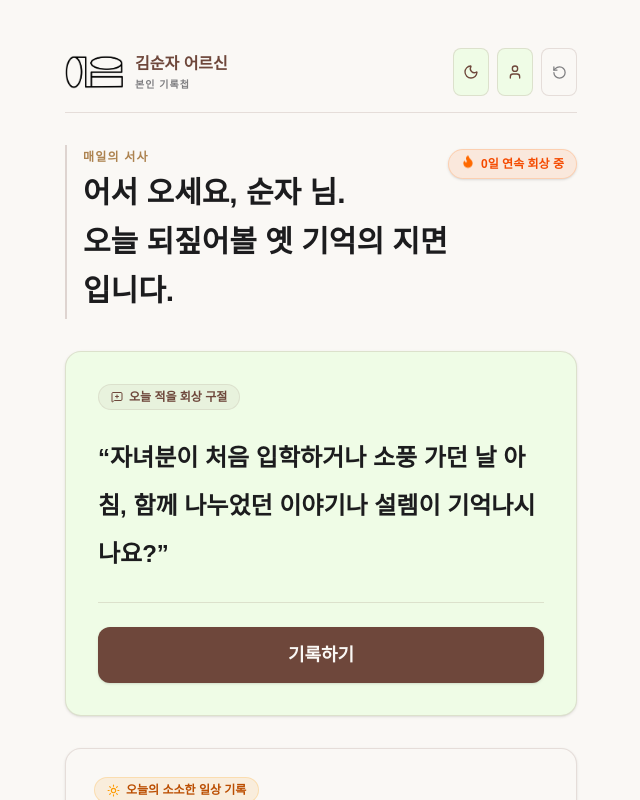
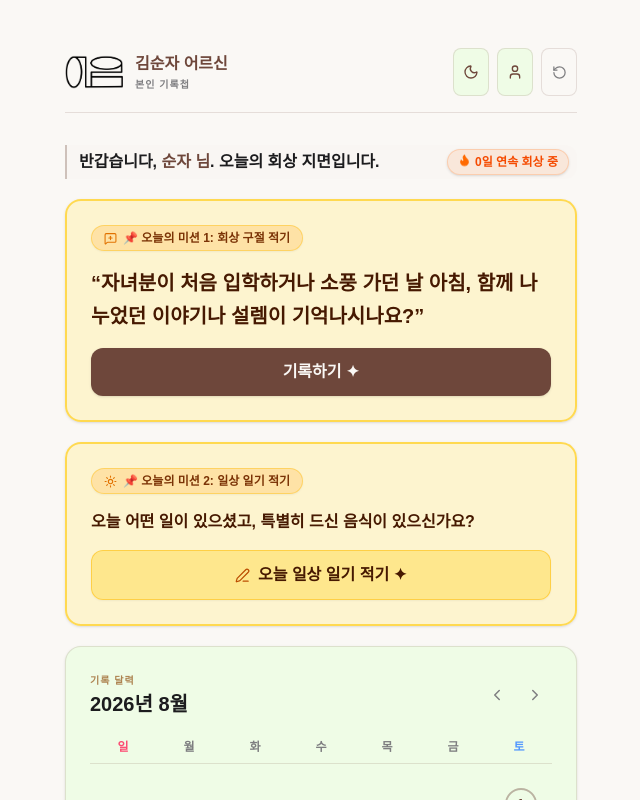
Before and after one commit to wojak-1234/AI-Builder-Sprint, a Next.js app: page /home in a window 1280 px wide. Shown: the top 800 px of the page, without its empty margins (319-959 px from the left). Built offline with nearby package versions, Linux system fonts and the light colour scheme; no server answers; the database is empty.

Commit message:
refactor: compact home header and add soft yellow highlights for missions (drafted with Antigravity)

```diff
--- a/app/home/page.tsx
+++ b/app/home/page.tsx
@@ -208,96 +208,84 @@ function HomeContent() {
       </header>
 
       {/* Main Home Dashboard Layout */}
-      <main className="w-full max-w-lg mx-auto flex-1 flex flex-col justify-center gap-8">
-        {/* Greetings & Streak Badge */}
-        <div className="flex items-start justify-between border-l-2 border-primary/20 pl-4 py-1">
+      <main className="w-full max-w-lg mx-auto flex-1 flex flex-col justify-center gap-5">
+        {/* Compact Greetings & Streak Badge */}
+        <div className="flex items-center justify-between border-l-2 border-primary/30 pl-3 py-1 bg-muted/20 rounded-r-xl px-2">
           <div className="text-left">
-            <span className="text-xs text-highlight font-serif font-bold tracking-widest uppercase block mb-1">매일의 서사</span>
-            <h1 className="text-2xl sm:text-3xl font-serif font-bold text-foreground leading-relaxed animate-fade-in">
+            <h1 className="text-sm sm:text-base font-serif font-bold text-foreground leading-snug">
               {user?.role === "self" ? (
-                <>
-                  어서 오세요, 순자 님. <br />
-                  오늘 되짚어볼 옛 기억의 지면입니다.
-                </>
+                <>반갑습니다, <span className="text-primary">순자 님</span>. 오늘의 회상 지면입니다.</>
               ) : (
-                <>
-                  반갑습니다, 지영 님. <br />
-                  어머니의 흘러간 세월을 모아 기록해 주세요.
-                </>
+                <>반갑습니다, <span className="text-primary">지영 님</span>. 어머니의 기록 지면입니다.</>
               )}
             </h1>
           </div>
 
           {/* Streak Counter Badge */}
-          <div className="shrink-0 flex items-center gap-1.5 px-3 py-1.5 rounded-full bg-orange-500/10 border border-orange-500/20 text-orange-600 dark:text-orange-400 text-xs font-serif font-bold shadow-sm">
-            <Flame size={14} className="fill-orange-500 text-orange-500 animate-bounce" />
+          <div className="shrink-0 flex items-center gap-1 px-2.5 py-1 rounded-full bg-orange-500/10 border border-orange-500/20 text-orange-600 dark:text-orange-400 text-xs font-serif font-bold shadow-sm">
+            <Flame size={13} className="fill-orange-500 text-orange-500 animate-bounce" />
             <span>{currentStreak}일 연속 회상 중</span>
           </div>
         </div>
 
-        {/* 1. Today's Question Card - Matte Stationery style */}
+        {/* 1. Today's Question Card - Soft Yellow Highlighted Mission 1 */}
         {todayQuestion ? (
-          <div className="w-full p-8 rounded-2xl bg-secondary border border-border shadow-sm text-left relative transition-colors duration-300">
-            {/* Tag badge */}
-            <div className="inline-flex items-center gap-1.5 px-3 py-1 rounded-full bg-primary/5 text-primary text-xs font-serif font-bold mb-6 border border-primary/10">
-              <MessageSquarePlus size={12} />
-              오늘 적을 회상 구절
+          <div className="w-full p-6 rounded-2xl bg-amber-100/80 dark:bg-amber-950/40 border-2 border-amber-300/80 dark:border-amber-700/60 shadow-sm text-left relative transition-all duration-300 flex flex-col gap-4">
+            {/* Mission Tag badge */}
+            <div className="inline-flex items-center gap-1.5 px-3 py-1 rounded-full bg-amber-500/20 text-amber-900 dark:text-amber-200 text-xs font-serif font-bold w-fit border border-amber-400/40 shadow-xs">
+              <MessageSquarePlus size={13} className="text-amber-600 dark:text-amber-400" />
+              📌 오늘의 미션 1: 회상 구절 적기
             </div>
 
             {/* Question Text */}
-            <h3 className="text-xl sm:text-2xl font-serif font-bold text-foreground leading-loose select-text border-b border-border pb-6 mb-6">
+            <h3 className="text-lg sm:text-xl font-serif font-bold text-amber-950 dark:text-amber-100 leading-relaxed select-text">
               &ldquo;{todayQuestion.question_text}&rdquo;
             </h3>
 
             {/* Primary Action Button */}
             <button
               onClick={() => router.push(`/journal?qid=${todayQuestion.id}`)}
-              className="w-full py-3.5 text-lg font-serif font-bold bg-primary text-primary-foreground hover:opacity-90 rounded-xl transition-all duration-200 flex items-center justify-center gap-2 shadow-sm active:scale-98 cursor-pointer"
+              className="w-full py-3 text-base font-serif font-bold bg-primary text-primary-foreground hover:opacity-95 rounded-xl transition-all duration-200 flex items-center justify-center gap-2 shadow-sm active:scale-98 cursor-pointer"
             >
-              기록하기
+              기록하기 ✦
             </button>
           </div>
         ) : (
-          <div className="w-full p-8 rounded-2xl bg-secondary border border-border text-center">
-            <p className="text-muted-foreground font-serif">오늘 하루의 회상 질문이 준비되어 있습니다.</p>
+          <div className="w-full p-6 rounded-2xl bg-amber-100/80 dark:bg-amber-950/40 border-2 border-amber-300/80 dark:border-amber-700/60 text-center">
+            <p className="text-amber-900 dark:text-amber-200 font-serif text-sm">오늘 하루의 회상 질문이 준비되어 있습니다.</p>
           </div>
         )}
 
-        {/* 2. Daily Diary Container Card - Standalone Card */}
-        <div className="w-full p-7 rounded-2xl bg-background border border-border shadow-sm text-left relative flex flex-col gap-4">
+        {/* 2. Daily Diary Container Card - Soft Yellow Highlighted Mission 2 */}
+        <div className="w-full p-6 rounded-2xl bg-amber-100/80 dark:bg-amber-950/40 border-2 border-amber-300/80 dark:border-amber-700/60 shadow-sm text-left relative flex flex-col gap-4">
           <div className="flex items-center justify-between">
-            <div className="inline-flex items-center gap-1.5 px-3 py-1 rounded-full bg-amber-500/10 text-amber-700 dark:text-amber-300 text-xs font-serif font-bold border border-amber-500/20">
-              <Sun size={13} className="text-amber-500" />
-              오늘의 소소한 일상 기록
+            <div className="inline-flex items-center gap-1.5 px-3 py-1 rounded-full bg-amber-500/20 text-amber-900 dark:text-amber-200 text-xs font-serif font-bold border border-amber-400/40 shadow-xs">
+              <Sun size={13} className="text-amber-600 dark:text-amber-400" />
+              📌 오늘의 미션 2: 일상 일기 적기
             </div>
             {recentDiaries.length > 0 && (
-              <span className="text-[11px] text-muted-foreground font-serif">
-                최근 {recentDiaries.length}건 보관됨
+              <span className="text-[11px] text-amber-800 dark:text-amber-300 font-serif font-bold">
+                보관된 일기 {recentDiaries.length}건
               </span>
             )}
           </div>
 
-          <div>
-            <h4 className="text-lg font-serif font-bold text-foreground mb-1">
-              오늘 무슨 일이 있으셨나요?
-            </h4>
-            <p className="text-xs text-muted-foreground leading-relaxed font-sans">
-              오늘 산책, 통화, 소소한 감정을 자유롭게 적어주시면 AI가 수학적 빈도 확률 알고리즘으로 회상 질문을 다듬어 드립니다.
-            </p>
-          </div>
+          <h4 className="text-base font-serif font-bold text-amber-950 dark:text-amber-100">
+            오늘 어떤 일이 있으셨고, 특별히 드신 음식이 있으신가요?
+          </h4>
 
           {/* Show recent diary preview if exists */}
           {recentDiaries.length > 0 && (
-            <div className="p-3.5 rounded-xl bg-muted/30 border border-border/80 text-xs font-serif text-foreground/90 italic truncate">
+            <div className="p-3 rounded-xl bg-amber-50/80 dark:bg-amber-900/30 border border-amber-200/80 dark:border-amber-800/50 text-xs font-serif text-amber-900 dark:text-amber-200 italic truncate">
               &ldquo;{recentDiaries[0].content}&rdquo;
             </div>
           )}
 
           <button
             onClick={() => router.push("/daily-diary")}
-            className="w-full py-3 text-sm font-serif font-bold bg-background hover:bg-muted/50 text-foreground border border-border rounded-xl transition-all flex items-center justify-center gap-2 shadow-sm cursor-pointer active:scale-98"
+            className="w-full py-3 text-base font-serif font-bold bg-amber-200/90 dark:bg-amber-900/60 hover:bg-amber-300/90 dark:hover:bg-amber-800/80 text-amber-950 dark:text-amber-100 border border-amber-400/50 rounded-xl transition-all flex items-center justify-center gap-2 shadow-xs cursor-pointer active:scale-98"
           >
-            <Edit3 size={15} className="text-primary" />
+            <Edit3 size={15} className="text-amber-700 dark:text-amber-300" />
             오늘 일상 일기 적기 ✦
           </button>
         </div>
```
